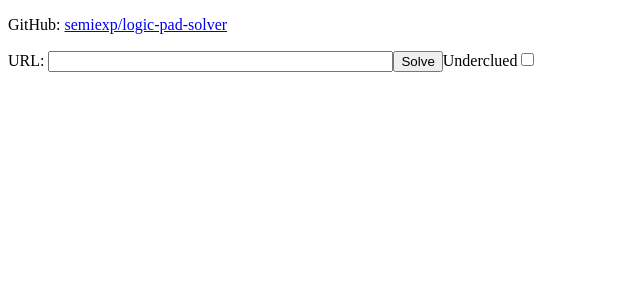
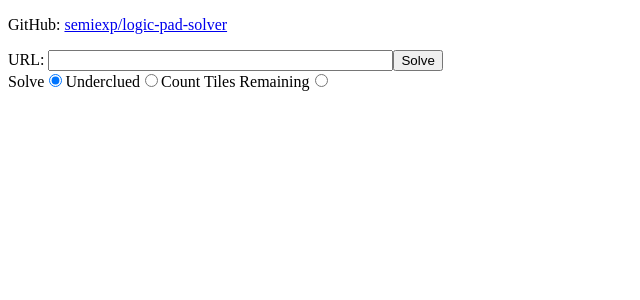
Before and after one commit to semiexp/logic-pad-solver, a React (Vite) app: page / in a window 1280 px wide. Shown: the top 300 px of the page, without its empty margins (0-640 px from the left). Built offline with nearby package versions, Linux system fonts and the light colour scheme.

Commit message:
add tilesRemaining mode

```diff
--- a/src/App.tsx
+++ b/src/App.tsx
@@ -10,12 +10,27 @@ type AnswerData = {
 
 let workerInstance: any = null;
 
+const countTilesRemaining = (board: readonly (readonly TileData[])[], answer: ("light" | "dark" | null)[][]): number => {
+  let remaining = 0;
+
+  for (let y = 0; y < board.length; y++) {
+    for (let x = 0; x < board[y].length; x++) {
+      if (board[y][x].exists && !board[y][x].fixed && board[y][x].color === "gray" && answer[y][x] !== null) {
+        remaining++;
+      }
+    }
+  }
+
+  return remaining;
+}
+
 function App() {
   const [url, setUrl] = useState<string>("");
   const [answer, setAnswer] = useState<AnswerData | null>(null);
   const [error, setError] = useState<string | null>(null);
   const [isRunning, setIsRunning] = useState<boolean>(false);
-  const [underclued, setUnderclued] = useState<boolean>(false);
+  const [solverMode, setSolverMode] = useState<"solve" | "underclued" | "tilesRemaining">("solve");
+  const [tilesRemaining, setTilesRemaining] = useState<number | null>(null);
 
   const runSolver = async () => {
     const puzzle = await urlToPuzzle(url);
@@ -33,8 +48,9 @@ function App() {
       workerInstance = new ComlinkWorker<typeof import("./solverBridge")>(new URL("./solverBridge", import.meta.url));
     }
 
+    const useUnderclued = solverMode === "underclued" || solverMode === "tilesRemaining";
     setIsRunning(true);
-    const result = JSON.parse(await workerInstance!.solve(json, underclued));
+    const result = JSON.parse(await workerInstance!.solve(json, useUnderclued));
     setIsRunning(false);
 
     if (result === null) {
@@ -50,10 +66,18 @@ function App() {
     }
 
     setError(null);
-    setAnswer({
-      board: puzzle.grid.tiles,
-      answer: result,
-    });
+
+    if (solverMode === "tilesRemaining") {
+      const remaining = countTilesRemaining(puzzle.grid.tiles, result);
+      setTilesRemaining(remaining);
+      setAnswer(null);
+    } else {
+      setTilesRemaining(null);
+      setAnswer({
+        board: puzzle.grid.tiles,
+        answer: result,
+      });
+    }
   };
 
   return (
@@ -64,10 +88,22 @@ function App() {
         </p>
         URL: <input type="text" value={url} onChange={e => setUrl(e.target.value)} size={40} />
         <input type="button" value="Solve" onClick={runSolver} disabled={isRunning} />
+      </div>
+
+      <div>
+        <label htmlFor="solve">Solve</label>
+        <input type="radio" id="solve" name="mode" value="solve" checked={solverMode === "solve"} onChange={() => setSolverMode("solve")} />
 
         <label htmlFor="underclued">Underclued</label>
-        <input type="checkbox" id="underclued" checked={underclued} onChange={e => setUnderclued(e.target.checked)} />
+        <input type="radio" id="underclued" name="mode" value="underclued" checked={solverMode === "underclued"} onChange={() => setSolverMode("underclued")} />
+
+        <label htmlFor="remainingTiles">Count Tiles Remaining</label>
+        <input type="radio" id="tilesRemaining" name="mode" value="remainingTiles" checked={solverMode === "tilesRemaining"} onChange={() => setSolverMode("tilesRemaining")} />
       </div>
+
+      {
+        tilesRemaining !== null && <div>Tiles remaining: {tilesRemaining}</div>
+      }
       {
         error !== null && <div>{error}</div>
       }
```
